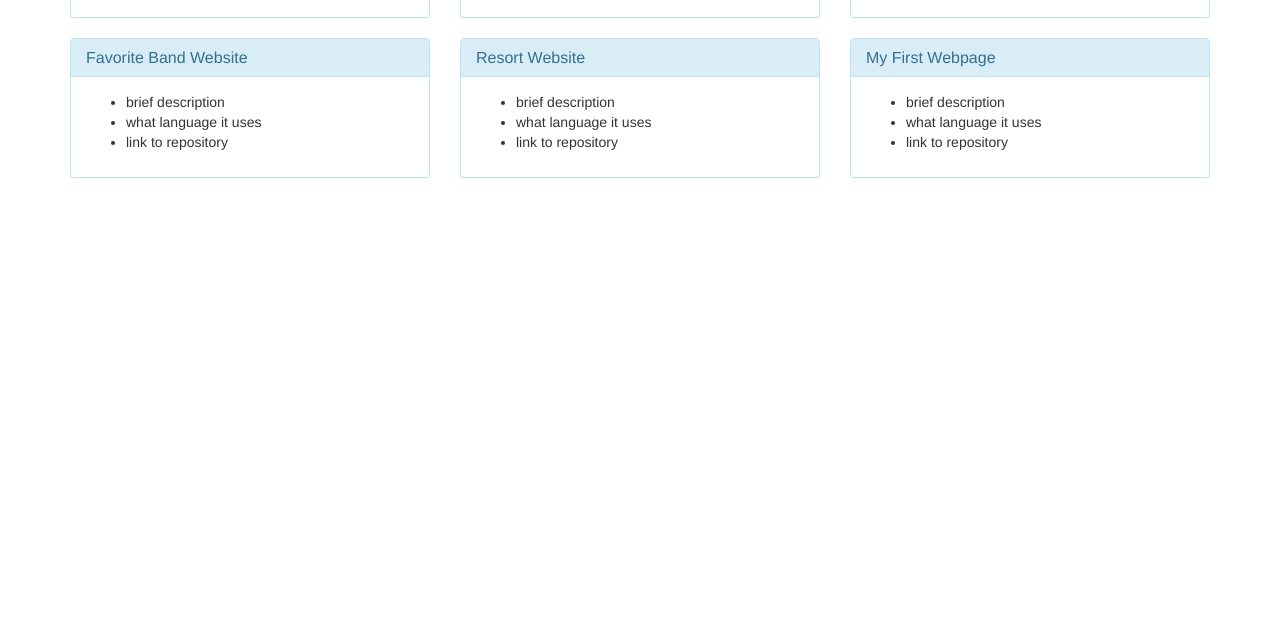
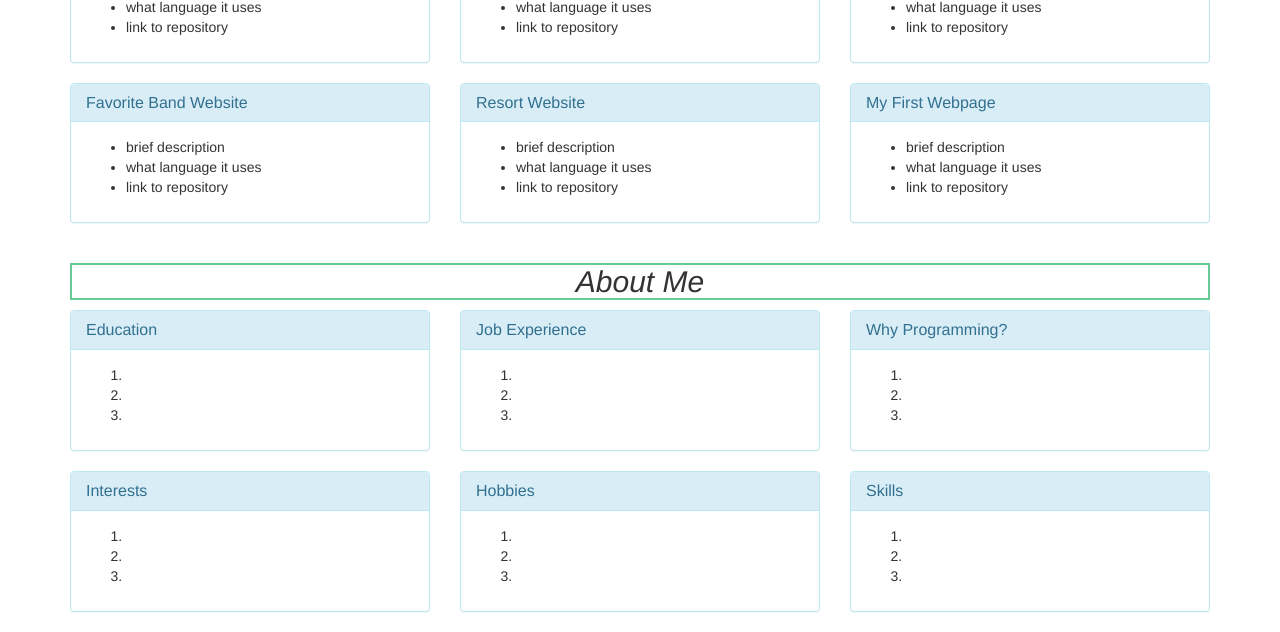
Before and after one commit to jroller03/portfolio, a plain HTML site: page index.html in a window 1280 px wide. Shown: the part 665-1297 px from the top of the page. Before the commit the page ends 863 px from the top, so only its background shows below. Drawn offline with Linux system fonts and the light colour scheme.

Commit message:
fixed link and picture again, created about me section to add on.

```diff
--- a/index.html
+++ b/index.html
@@ -10,7 +10,8 @@
       <div class="jumbotron">
         <h1><em>Justin Roller Portfolio</em></h1>
         <a href="https://www.linkedin.com/in/justin-roller-bb89bba5/">
-        <img src="img/jr.jpg" alt="Justin photo and linkdin" style="float:right;width:30%;height:30%;"></a>
+        <img src="img/jr.jpg" alt="Justin photo and linkdin" style="float:right;width:30%;height:30%;">
+        <p>(Link to Justin Roller LINKEDin (photo on right; Justin Roller on left))</p></a>
           <blockquote class="bg-info">
             <p><strong>"Practice does not make perfect. Only perfect practice makes perfect."</strong></p>
             <footer>Vince Lombardi</footer>
@@ -110,8 +111,102 @@
           </div>
         </div>
       </div>
+      <h2>About Me</h2>
+      <div class="row">
+        <div class="col-md-4">
+          <div class="panel panel-info">
+            <div class="panel-heading">
+              <h3 class="panel-title">Education</h3>
+            </div>
+            <div class="panel-body">
+              <ol>
+                <li></li>
+                <li></li>
+                <li></li>
+              </ol>
+            </div>
+          </div>
+        </div>
+        <div class="col-md-4">
+          <div class="panel panel-info">
+            <div class="panel-heading">
+              <h3 class="panel-title">Job Experience</h3>
+            </div>
+            <div class="panel-body">
+              <ol>
+                <li></li>
+                <li></li>
+                <li></li>
+              </ol>
+            </div>
+          </div>
+        </div>
+        <div class="col-md-4">
+          <div class="panel panel-info">
+            <div class="panel-heading">
+              <h3 class="panel-title">Why Programming?</h3>
+            </div>
+            <div class="panel-body">
+              <ol>
+                <li></li>
+                <li></li>
+                <li></li>
+              </ol>
+            </div>
+          </div>
+        </div>
+      </div>
+      <div class="row">
+        <div class="col-md-4">
+          <div class="panel panel-info">
+            <div class="panel-heading">
+              <h3 class="panel-title">Interests</h3>
+            </div>
+            <div class="panel-body">
+              <ol>
+                <li></li>
+                <li></li>
+                <li></li>
+              </ol>
+            </div>
+          </div>
+        </div>
+        <div class="col-md-4">
+          <div class="panel panel-info">
+            <div class="panel-heading">
+              <h3 class="panel-title">Hobbies</h3>
+            </div>
+            <div class="panel-body">
+              <ol>
+                <li></li>
+                <li></li>
+                <li></li>
+              </ol>
+            </div>
+          </div>
+        </div>
+        <div class="col-md-4">
+          <div class="panel panel-info">
+            <div class="panel-heading">
+              <h3 class="panel-title">Skills</h3>
+            </div>
+            <div class="panel-body">
+              <ol>
+                <li></li>
+                <li></li>
+                <li></li>
+              </ol>
+            </div>
+          </div>
+        </div>
+      </div>
+
+
+
+
+
+
 
     </div>
-
   </body>
 </html>
```
